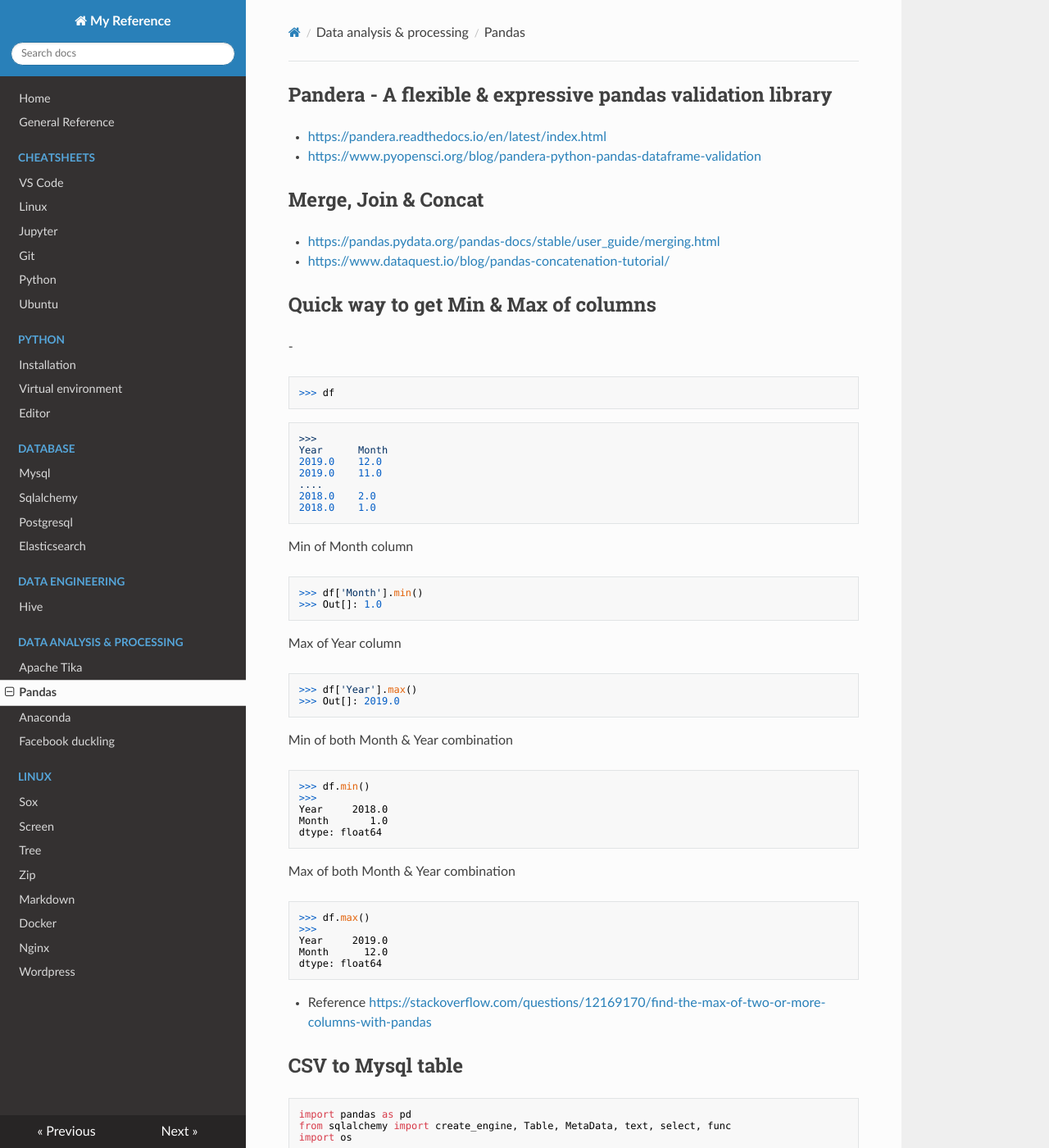
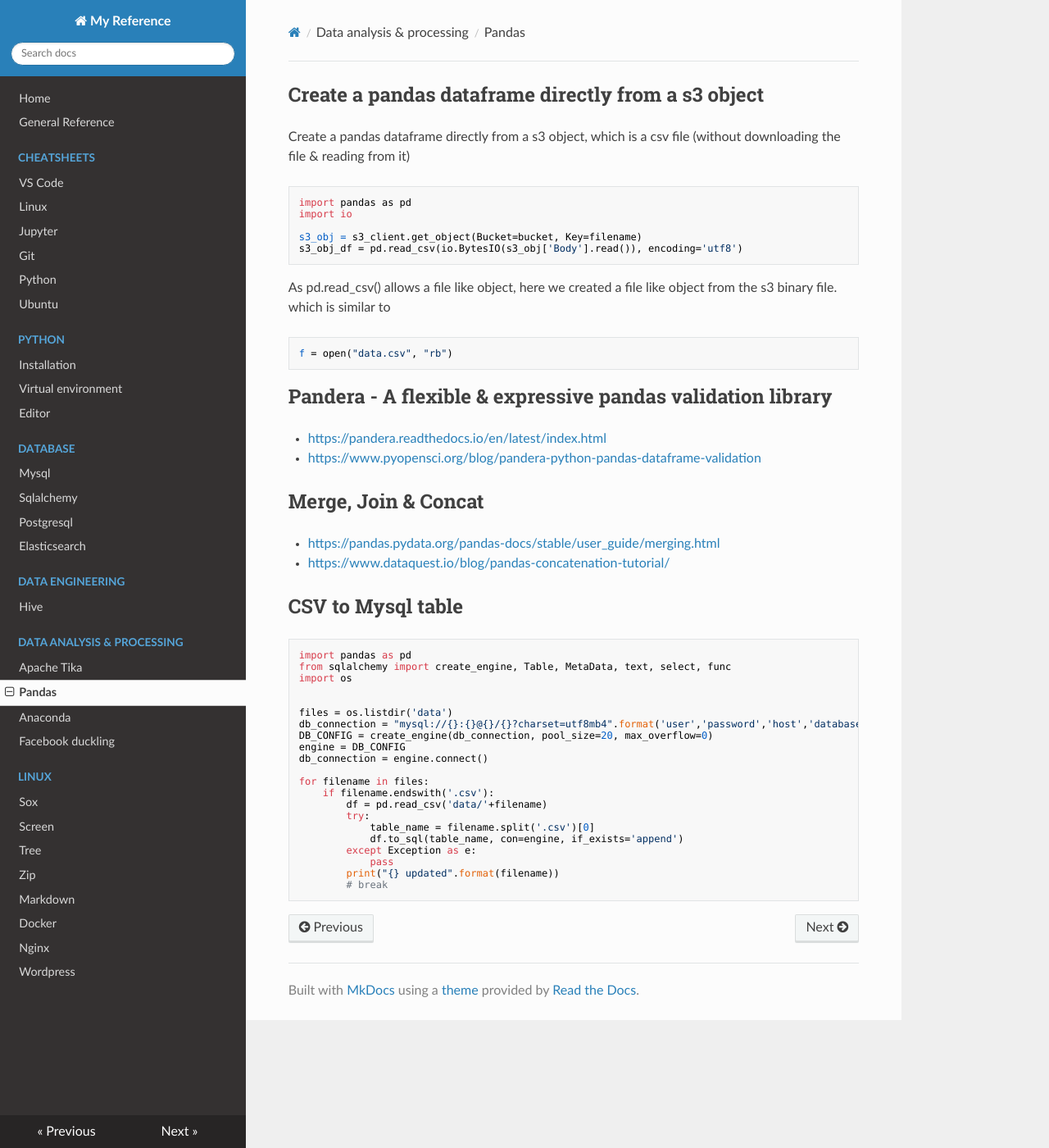
Before and after one commit to rajarshig/MyReference, an MkDocs documentation site: the page built from docs/pandas.md, in a window 1280 px wide and 1400 px high. Shown: the whole window at 82% size. Built offline with MkDocs 1.6.1, drawn with Linux system fonts in a browser that asks for light colours; nearby versions of some CDN libraries; old or Windows-style settings are respelled for this version of MkDocs.

Commit message:
update pandas, rename python

````diff
--- a/docs/pandas.md
+++ b/docs/pandas.md
@@ -1,3 +1,17 @@
+## Create a pandas dataframe directly from a s3 object
+Create a pandas dataframe directly from a s3 object, which is a csv file (without downloading the file & reading from it)
+```
+import pandas as pd
+import io
+
+s3_obj = s3_client.get_object(Bucket=bucket, Key=filename)
+s3_obj_df = pd.read_csv(io.BytesIO(s3_obj['Body'].read()), encoding='utf8')
+```
+As pd.read_csv() allows a file like object, here we created a file like object from the s3 binary file. which is similar to
+```
+f = open("data.csv", "rb")
+```
+
 ## Pandera - A flexible & expressive pandas validation library
 - [https://pandera.readthedocs.io/en/latest/index.html](https://pandera.readthedocs.io/en/latest/index.html)
 - [https://www.pyopensci.org/blog/pandera-python-pandas-dataframe-validation](https://www.pyopensci.org/blog/pandera-python-pandas-dataframe-validation)
@@ -7,48 +21,6 @@
 - [https://www.dataquest.io/blog/pandas-concatenation-tutorial/](https://www.dataquest.io/blog/pandas-concatenation-tutorial/)
 
 
-## Quick way to get Min & Max of columns
--
-```
->>> df
-```
-```
->>>
-Year      Month
-2019.0    12.0
-2019.0    11.0
-....
-2018.0    2.0
-2018.0    1.0
-```
-Min of Month column
-```
->>> df['Month'].min()
->>> Out[]: 1.0
-```
-Max of Year column
-```
->>> df['Year'].max()
->>> Out[]: 2019.0
-```
-Min of both Month & Year combination
-```
->>> df.min()
->>>
-Year     2018.0
-Month       1.0
-dtype: float64
-```
-Max of both Month & Year combination
-```
->>> df.max()
->>>
-Year     2019.0
-Month      12.0
-dtype: float64
-```
-- Reference
-[https://stackoverflow.com/questions/12169170/find-the-max-of-two-or-more-columns-with-pandas](https://stackoverflow.com/questions/12169170/find-the-max-of-two-or-more-columns-with-pandas)
 
 
 ## CSV to Mysql table
````
Also changed, not shown: docs/python.md (renamed from docs/python_cheatsheet.md, +3 -0 lines).
